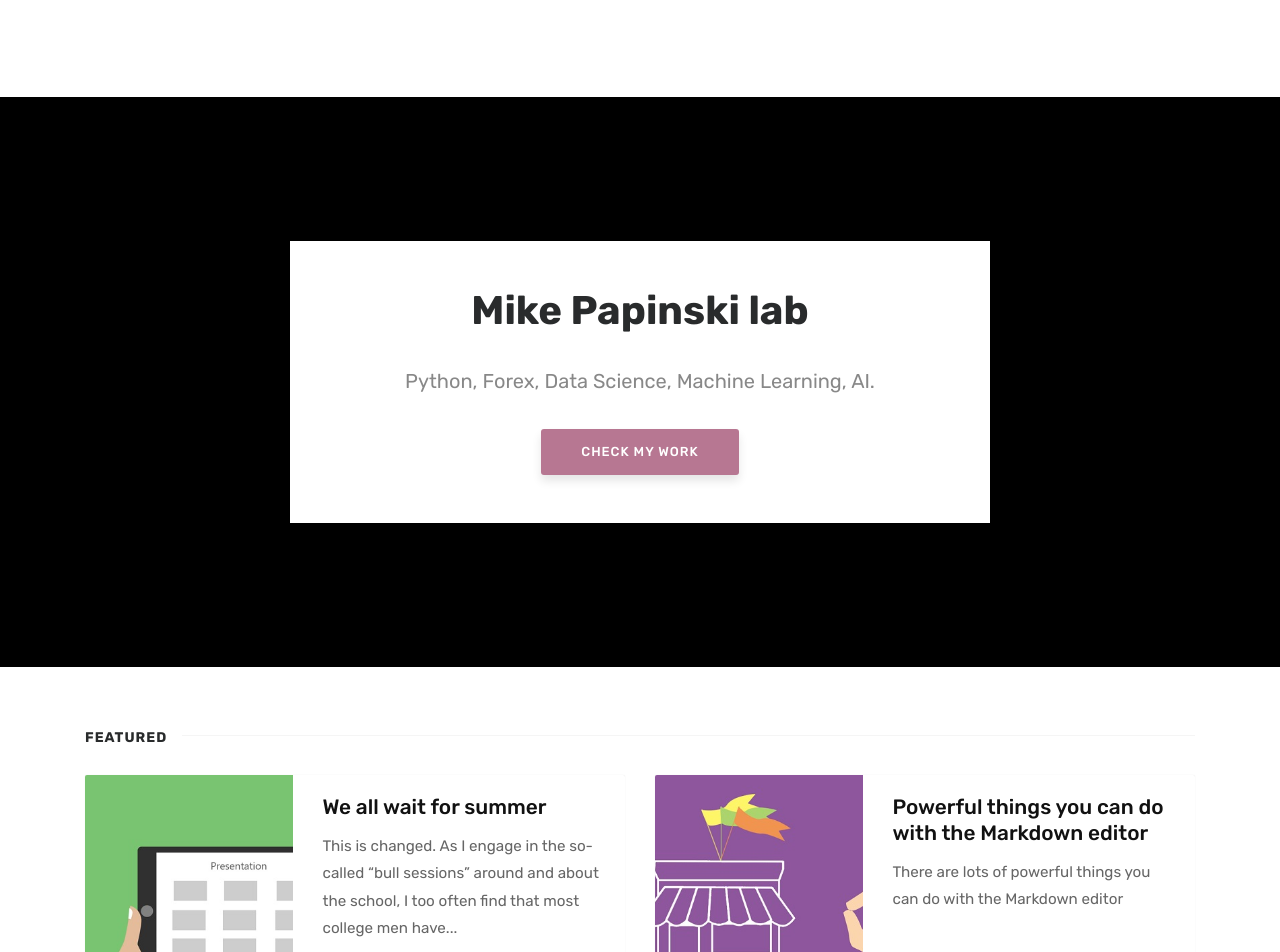
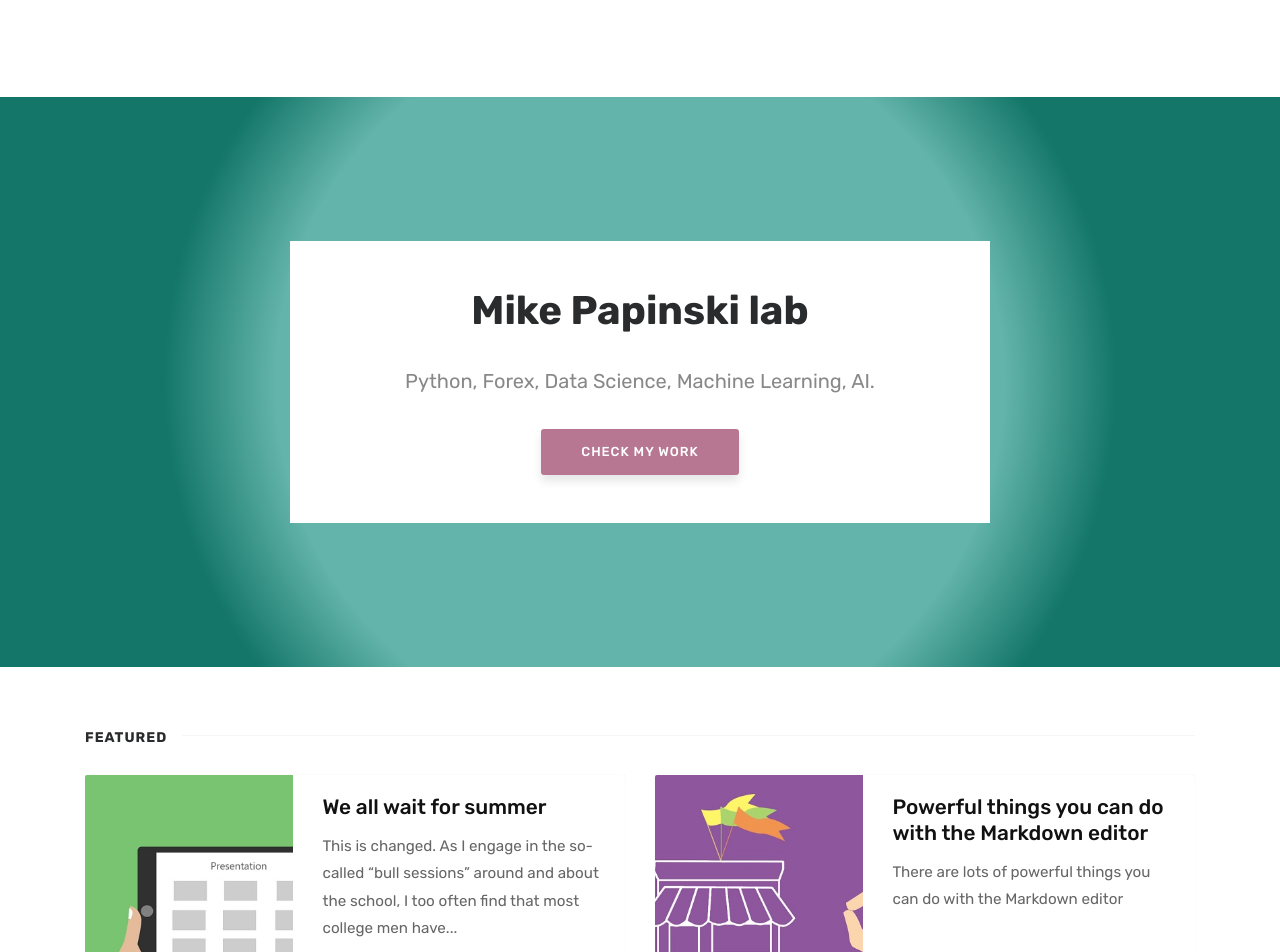
Before and after one commit to MikePapinski/MikePapinski.github.io, a Jekyll site: the page built from index.html, in a window 1280 px wide and 1400 px high. Shown: the top 952 px of the window. Built offline with Jekyll 4.4.1, drawn with Linux system fonts in a browser that asks for light colours; the list of posts is cut into pages by our own code; comment, search, counter and statistics services are not loaded.

Commit message:
background

```diff
--- a/assets/css/theme.css
+++ b/assets/css/theme.css
@@ -329,7 +329,8 @@
     /*background-image:url(../images/front_background.jpg);
     background-size:cover;
     */
-    background: black;
+    background: rgb(99,180,170);
+    background: radial-gradient(circle, rgba(99,180,170,1) 52%, rgba(19,118,105,1) 68%);
     padding: 9rem 0;
     margin-top:-87px;
     margin-bottom:3.5rem;
```
